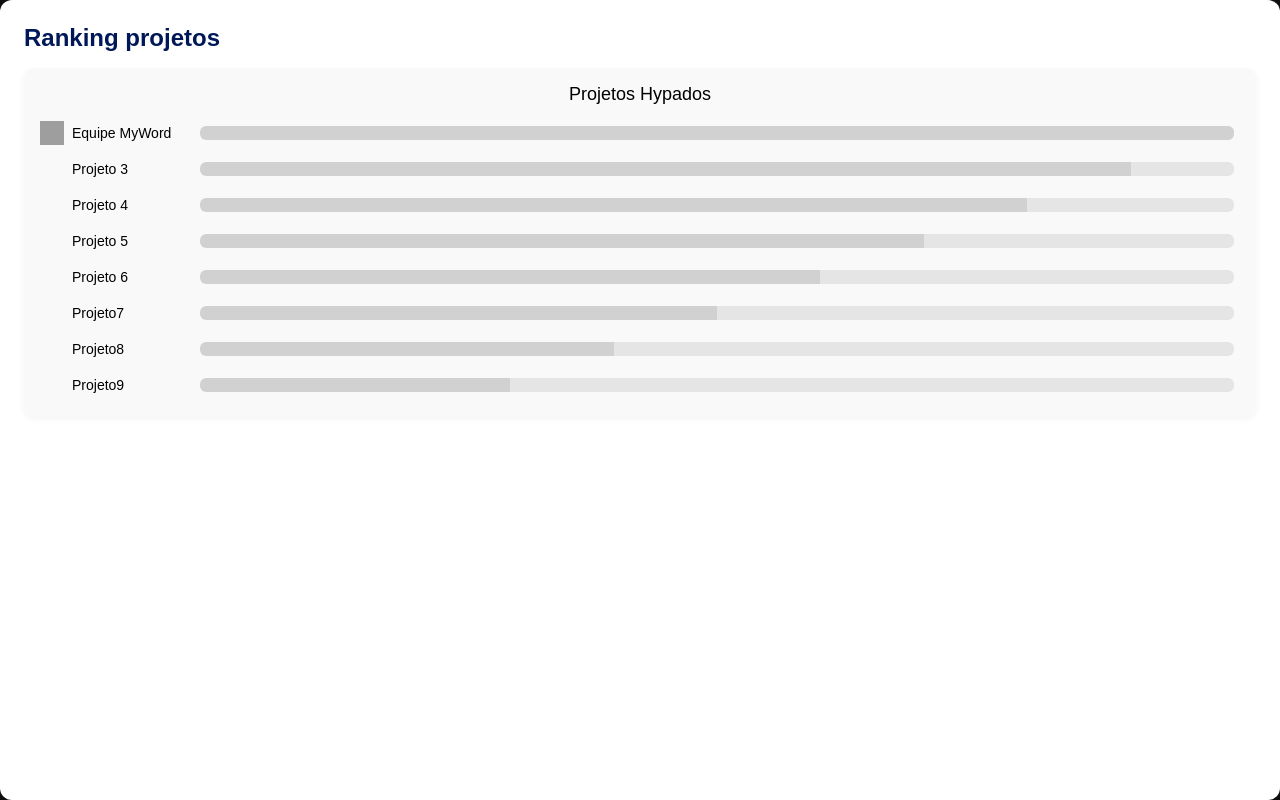
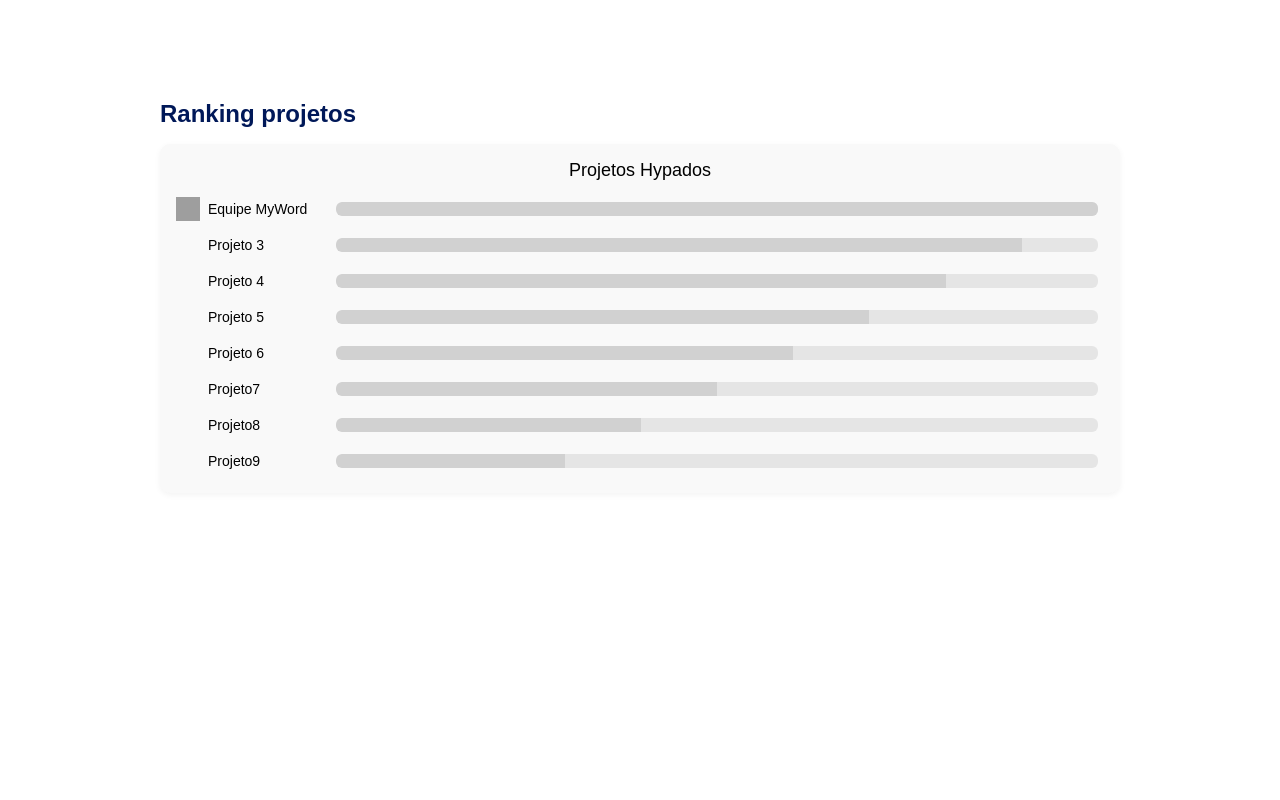
Before and after one commit to AnaCarolinaAndrade/Projeto-3-fase-SA, a React (Vite) app in the folder 3-fase-sa/: page /ranking in a window 1280 px wide. Built offline with nearby package versions, Linux system fonts and the light colour scheme; grey boxes are pictures that could not be loaded.

Commit message:
Colocando mais coisas na aba Rankings

```diff
--- a/3-fase-sa/src/pages/Ranking.css
+++ b/3-fase-sa/src/pages/Ranking.css
@@ -1,11 +1,19 @@
-.ranking-container {
-  padding: 24px;
+.container-ranking {
+    display: flex;
+    align-items: center;
+    justify-content: center;
     background: white;
-  border-radius: 12px;
     box-shadow: 0 4px 10px rgba(0, 0, 0, 0.08);
     height: 100vh;
     margin: auto;
     font-family: sans-serif;
+}
+
+
+.ranking-container {
+    border-radius: 10px;
+    height: 75%;
+    width: 75%;
 }
 
 .ranking-title {
--- a/3-fase-sa/src/pages/Ranking.jsx
+++ b/3-fase-sa/src/pages/Ranking.jsx
@@ -9,10 +9,15 @@ const projetos = [
     { nome: "Projeto7" },
     { nome: "Projeto8" },
     { nome: "Projeto9" },
+    { nome: "Projeto11" },
+    { nome: "Projeto12" },
+    { nome: "Projeto13" },
+
 ];
 
 export default function Ranking() {
     return (
+        <div className='container-ranking'>
             <div className="ranking-container">
                 <h2 className="ranking-title">Ranking projetos</h2>
                 <div className="ranking-card">
@@ -37,5 +42,6 @@ export default function Ranking() {
                     </div>
                 </div>
             </div>
+        </div>
     )
 }
```
Lines whose indentation alone changed are shown as unchanged.
